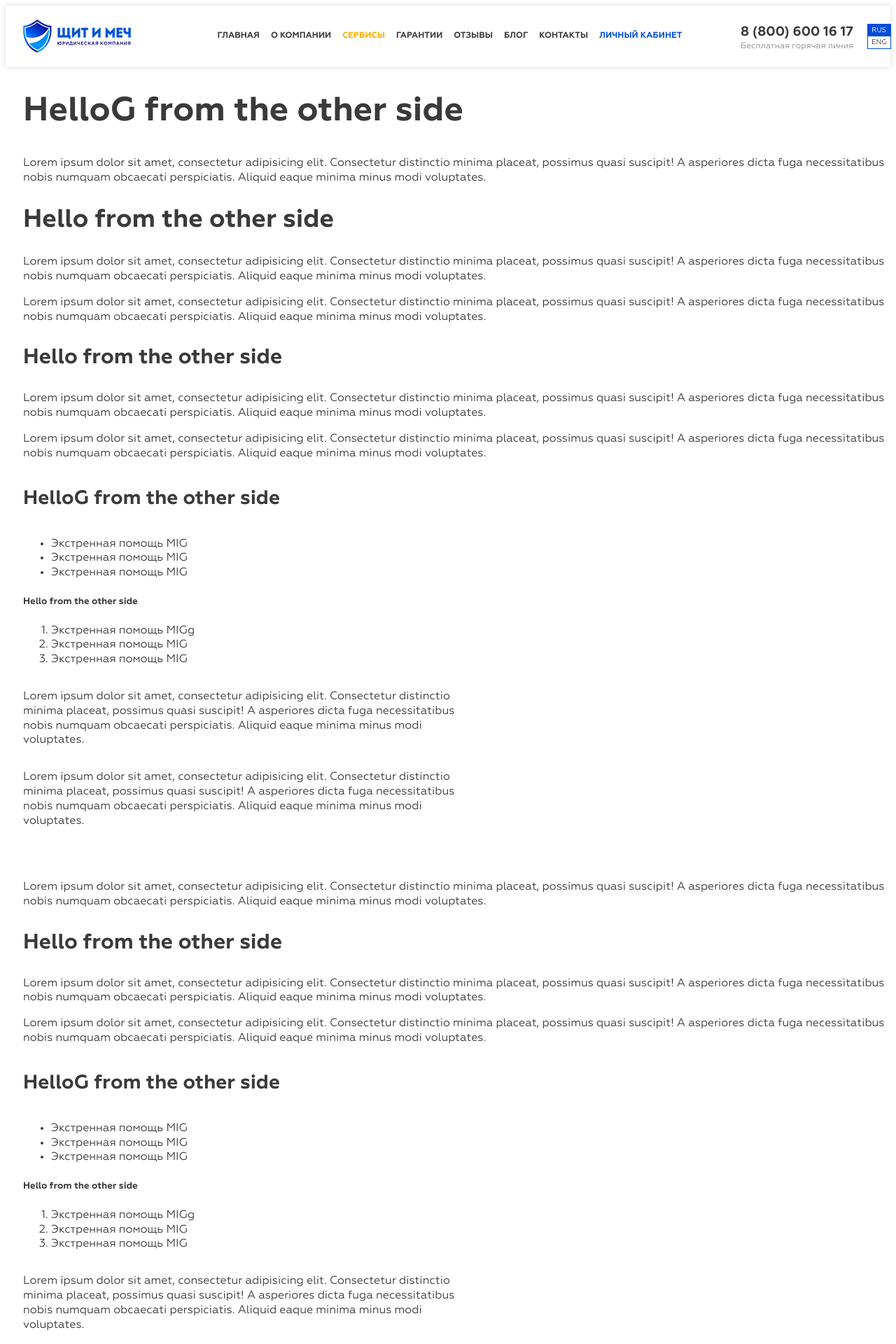
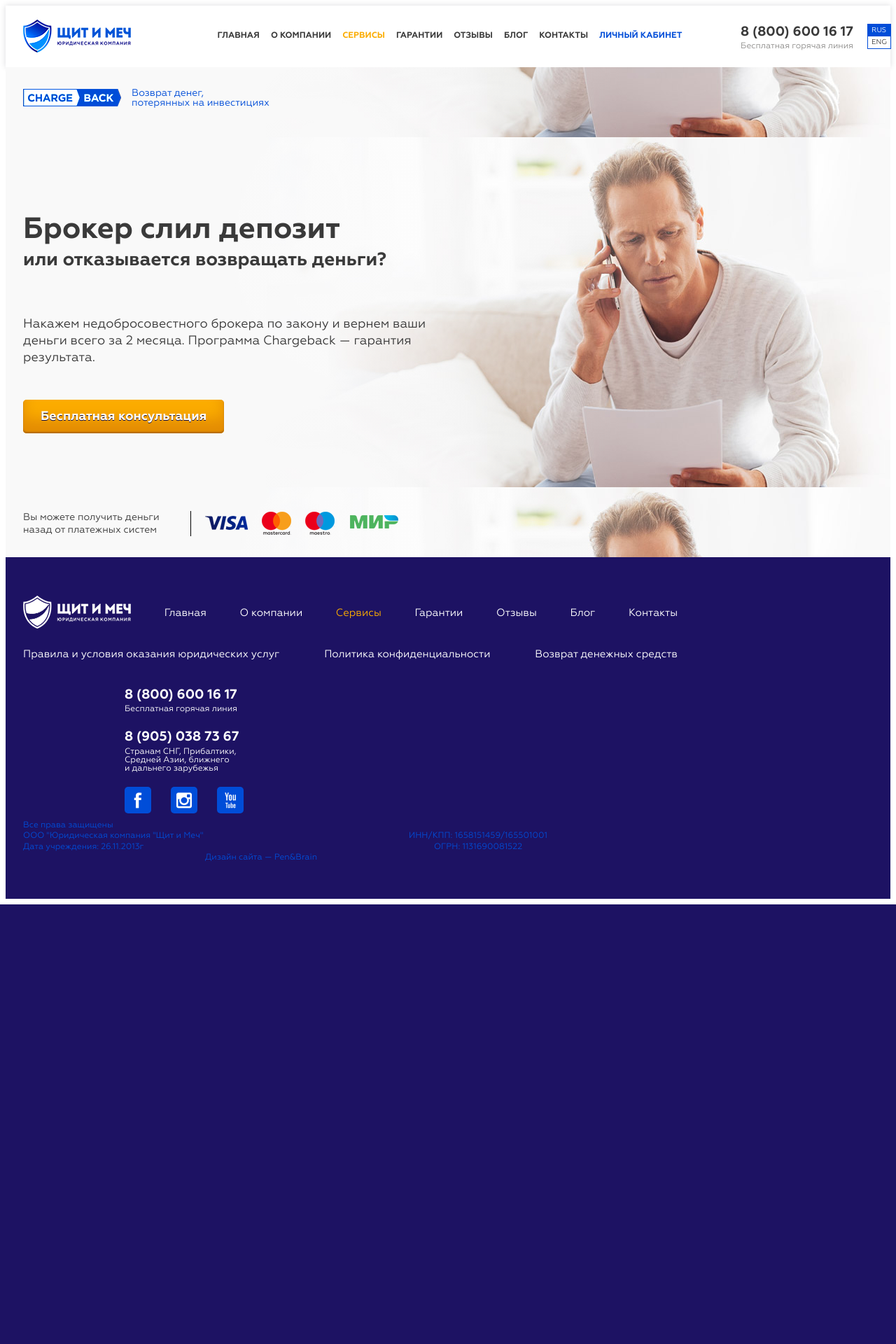
Before and after one commit to BulatSa/shield, a PHP site: page / in a window 1280 px wide. Shown: the top 1920 px of the page at 70% size. After the commit the page ends 1292 px from the top, so only its background shows below. Run offline with PHP 8.4, Linux system fonts and the light colour scheme; style sheets or scripts are compiled from the project's sources; some libraries are stand-ins or nearby versions; some web fonts are replaced.

Commit message:
Add Big-Header

```diff
--- a/index.php
+++ b/index.php
@@ -1,71 +1,24 @@
 <?php include('header.php'); ?>
 
-<section>
+<section class="big-head-sec" style="background-image: url('../img/big-head/bg-main.jpg')">
 	<div class="container">
-		<h1>HelloG from the other side</h1>
-		<p>Lorem ipsum dolor sit amet, consectetur adipisicing elit. Consectetur distinctio minima placeat, possimus quasi suscipit! A asperiores dicta fuga necessitatibus nobis numquam obcaecati perspiciatis. Aliquid eaque minima minus modi voluptates.</p>
-		<h2>Hello from the other side</h2>
-		<p>Lorem ipsum dolor sit amet, consectetur adipisicing elit. Consectetur distinctio minima placeat, possimus quasi suscipit! A asperiores dicta fuga necessitatibus nobis numquam obcaecati perspiciatis. Aliquid eaque minima minus modi voluptates.</p>
-		<p>Lorem ipsum dolor sit amet, consectetur adipisicing elit. Consectetur distinctio minima placeat, possimus quasi suscipit! A asperiores dicta fuga necessitatibus nobis numquam obcaecati perspiciatis. Aliquid eaque minima minus modi voluptates.</p>
-		<h3>Hello from the other side</h3>
-		<p>Lorem ipsum dolor sit amet, consectetur adipisicing elit. Consectetur distinctio minima placeat, possimus quasi suscipit! A asperiores dicta fuga necessitatibus nobis numquam obcaecati perspiciatis. Aliquid eaque minima minus modi voluptates.</p>
-		<p>Lorem ipsum dolor sit amet, consectetur adipisicing elit. Consectetur distinctio minima placeat, possimus quasi suscipit! A asperiores dicta fuga necessitatibus nobis numquam obcaecati perspiciatis. Aliquid eaque minima minus modi voluptates.</p>
-		<h4>HelloG from the other side</h4>
-		<ul>
-			<li>Экстренная помощь MIG</li>
-			<li>Экстренная помощь MIG</li>
-			<li>Экстренная помощь MIG</li>
-		</ul>
-		<h5>Hello from the other side</h5>
-		<ol>
-			<li>Экстренная помощь MIGg</li>
-			<li>Экстренная помощь MIG</li>
-			<li>Экстренная помощь MIG</li>
-		</ol>
-
-		<div class="row-big">
-			<div class="grid-6">
-				<p>Lorem ipsum dolor sit amet, consectetur adipisicing elit. Consectetur distinctio minima placeat, possimus quasi suscipit! A asperiores dicta fuga necessitatibus nobis numquam obcaecati perspiciatis. Aliquid eaque minima minus modi voluptates.</p>
+		<div class="big-head">
+			<div class="big-head__charge">
+				<img src="img/big-head/charge-back.png" alt="">
+				<span>Возврат денег,<br>потерянных на инвестициях</span>
 			</div>
-			<div class="grid-6">
-				<p>Lorem ipsum dolor sit amet, consectetur adipisicing elit. Consectetur distinctio minima placeat, possimus quasi suscipit! A asperiores dicta fuga necessitatibus nobis numquam obcaecati perspiciatis. Aliquid eaque minima minus modi voluptates.</p>
+			<div class="big-head__info">
+				<h1>Брокер слил депозит<small>или отказывается возвращать деньги?</small></h1>
+				<p>Накажем недобросовестного брокера по закону и вернем ваши деньги всего за 2 месяца. Программа Chargeback — гарантия результата.</p>
+				<a href="#" class="btn btn--orange fancy-modal" data-src="#modal-consult">Бесплатная консультация</a>
+			</div>
+			<div class="big-head__bottom">
+				<div class="big-head__pay">
+					<span>Вы можете получить деньги назад от платежных систем</span>
+					<img src="img/big-head/pay-head.png" alt="">
+				</div>
 			</div>
 		</div>
-		<br><br><p>Lorem ipsum dolor sit amet, consectetur adipisicing elit. Consectetur distinctio minima placeat, possimus quasi suscipit! A asperiores dicta fuga necessitatibus nobis numquam obcaecati perspiciatis. Aliquid eaque minima minus modi voluptates.</p>
-		<h3>Hello from the other side</h3>
-		<p>Lorem ipsum dolor sit amet, consectetur adipisicing elit. Consectetur distinctio minima placeat, possimus quasi suscipit! A asperiores dicta fuga necessitatibus nobis numquam obcaecati perspiciatis. Aliquid eaque minima minus modi voluptates.</p>
-		<p>Lorem ipsum dolor sit amet, consectetur adipisicing elit. Consectetur distinctio minima placeat, possimus quasi suscipit! A asperiores dicta fuga necessitatibus nobis numquam obcaecati perspiciatis. Aliquid eaque minima minus modi voluptates.</p>
-		<h4>HelloG from the other side</h4>
-		<ul>
-			<li>Экстренная помощь MIG</li>
-			<li>Экстренная помощь MIG</li>
-			<li>Экстренная помощь MIG</li>
-		</ul>
-		<h5>Hello from the other side</h5>
-		<ol>
-			<li>Экстренная помощь MIGg</li>
-			<li>Экстренная помощь MIG</li>
-			<li>Экстренная помощь MIG</li>
-		</ol>
-
-		<div class="row-big">
-			<div class="grid-6">
-				<p>Lorem ipsum dolor sit amet, consectetur adipisicing elit. Consectetur distinctio minima placeat, possimus quasi suscipit! A asperiores dicta fuga necessitatibus nobis numquam obcaecati perspiciatis. Aliquid eaque minima minus modi voluptates.</p>
-			</div>
-			<div class="grid-6">
-				<p>Lorem ipsum dolor sit amet, consectetur adipisicing elit. Consectetur distinctio minima placeat, possimus quasi suscipit! A asperiores dicta fuga necessitatibus nobis numquam obcaecati perspiciatis. Aliquid eaque minima minus modi voluptates.</p>
-			</div>
-		</div>
-		<br><br>
-
-		<a href="#" class="fancy-modal btn" data-src="#modal-consult">Открыть order</a>
-		<a href="img/img.png" class="fancy btn btn--orange" data-fancybox="1">Открыть img</a>
-		<a href="img/img.png" class="fancy btn" data-fancybox="1">Открыть img</a>
-		<a href="https://www.youtube.com/watch?v=dQw4w9WgXcQ" class="fancy-video btn">Открыть youtube</a>
-		<a href="https://yandex.ru/map-widget/v1/-/CBQneLhsOA" class="fancy-map btn" data-type="iframe">схема проезда</a>
-
-
-
 	</div>
 </section>
 
--- a/sass/base/_typography.scss
+++ b/sass/base/_typography.scss
@@ -16,26 +16,59 @@ h1,.h1{
 	font-size: 48px;
 	line-height: 1;
 	font-weight: bold;
+	@include res(xl) {
+		font-size: 42px;
+	}
+	@include res(l) {
+		font-size: 36px;
+	}
+	@include res(s) {
+		font-size: 24px;
+	}
 }
 
 h2,.h2{
 	font-size: 36px;
 	line-height: 1.1;
 	font-weight: bold;
+	@include res(xl) {
+		font-size: 34px;
+	}
+	@include res(l) {
+		font-size: 28px;
+	}
+	@include res(s) {
+		font-size: 22px;
+	}
 }
 
 h3,.h3{
 	font-size: 30px;
 	line-height: 1.2;
 	font-weight: bold;
+	@include res(xl) {
+		font-size: 28px;
+	}
+	@include res(l) {
+		font-size: 24px;
+	}
+	@include res(s) {
+		font-size: 20px;
+	}
 }
 
 h4,.h4{
 	font-size: 28px;
 	line-height: 1.2;
 	font-weight: bold;
+	@include res(xl) {
+		font-size: 24px;
+	}
+	@include res(l) {
+		font-size: 20px;
+	}
 	@include res(s){
-		font-size: 20px;
+		font-size: 18px;
 	}
 }
 
--- a/sass/main.scss
+++ b/sass/main.scss
@@ -17,5 +17,6 @@
 @import 'modules/mob-panel';
 @import 'modules/footer';
 @import 'modules/social-list';
+@import 'modules/big-head';
 
 @import 'pages/home';
--- /dev/null
+++ b/sass/modules/_big-head.scss
@@ -0,0 +1,135 @@
+.big-head-sec {
+	display: flex;
+	align-items: center;
+	background-position: center;
+	@include res(l) {
+		background-size: cover;
+	}
+	@include res(s) {
+		//display: block;
+		//align-items: initial;
+		background-position: 65% 50%;
+	}
+	.container {
+		background: linear-gradient(to right, #f9f9f9 0%, transparentize(#f9f9f9,1) 70%);
+		@include res(m) {
+			background: transparentize(#f9f9f9,0.25);
+		}
+	}
+}
+
+.big-head {
+	position: relative;
+	max-width: 610px;
+	min-height: 500px;
+	display: flex;
+	align-items: center;
+	padding-top: 100px;
+	padding-bottom: 100px;
+	@include res(l) {
+		min-height: initial;
+	}
+	@include res(s) {
+		display: block;
+		align-items: initial;
+		padding-top: $pad-xs;
+		padding-bottom: $pad-xs;
+	}
+}
+
+.big-head__charge {
+	position: absolute;
+	top: 30px;
+	left: 0;
+	display: flex;
+	align-items: center;
+	max-width: 370px;
+	color: $blue;
+	font-size: 14px;
+	@include res(s) {
+		position: relative;
+		top: initial;
+		left: initial;
+		padding-bottom: $pad-xs;
+		font-size: 12px;
+	}
+	span {
+		padding-left: 15px;
+		line-height: 1;
+	}
+}
+
+.big-head__info {
+	h1 {
+		padding-bottom: $pad-s;
+		@include res(s) {
+			padding-bottom: $pad-xs;
+		}
+		small {
+			display: block;
+			padding-top: $pad-xxs;
+			font-size: 62.5%;
+		}
+	}
+	p {
+		padding-bottom: 30px;
+		font-size: 18px;
+		line-height: (24/18);
+		@include res(s) {
+			padding-bottom: $pad-xs;
+			font-size: 16px;
+		}
+	}
+}
+
+.big-head__bottom {
+	position: absolute;
+	bottom: 30px;
+	left: 0;
+	@include res(s) {
+		position: relative;
+		bottom: initial;
+		left: initial;
+	}
+}
+
+.big-head__pay {
+	display: flex;
+	align-items: center;
+	@include res(s) {
+		flex-direction: column;
+		align-items: flex-start;
+		padding-top: $pad-xs;
+	}
+	span {
+		position: relative;
+		display: block;
+		max-width: 220px;
+		margin-right: $pad-xs;
+		padding-right: $pad-xs;
+		font-size: 14px;
+		line-height: (18/14);
+		@include res(s) {
+			margin-right: 0;
+			padding-right: 0;
+			padding-bottom: $pad-xxs;
+		}
+		&:after {
+			content: '';
+			position: absolute;
+			top: 0;
+			right: 0;
+			width: 1px;
+			height: 100%;
+			background: #000;
+			@include res(s) {
+				content: none;
+			}
+		}
+
+	}
+	img {
+		display: block;
+		max-width: 100%;
+	}
+}
```
Also changed, not shown: img/big-head/bg-main.jpg (added), img/big-head/charge-back.png (added), img/big-head/pay-head.png (added).
